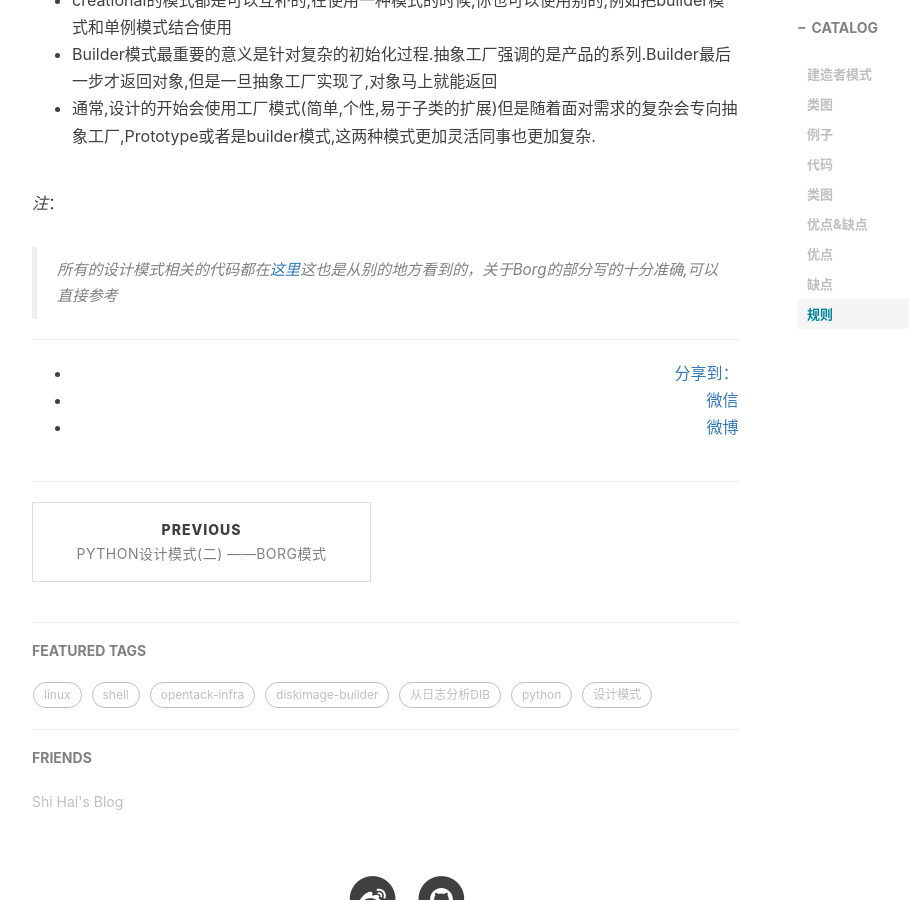
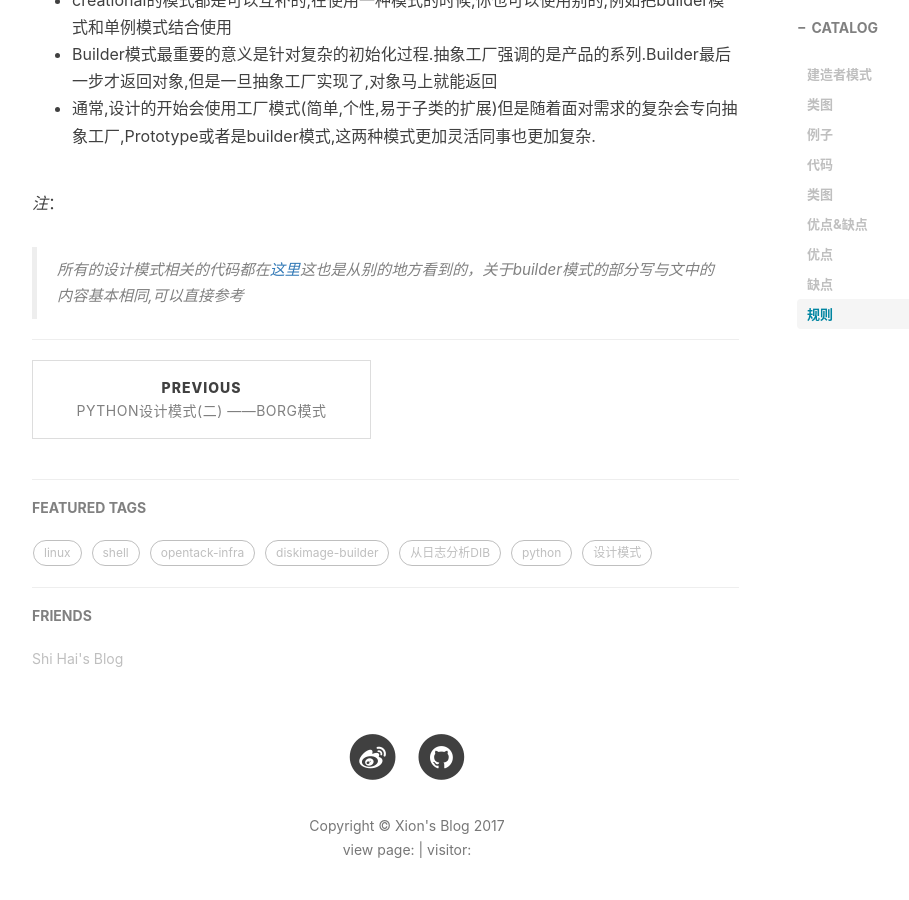
Before and after one commit to xionchen/xionchen.github.io, a Jekyll site: the page built from _posts/2017-07-01-python-patterns_03.markdown, in a window 1280 px wide and 900 px high, scrolled down 5941 px. Shown: the whole window, without its empty margins (233-1142 px from the left). Built offline with Jekyll 4.4.1, drawn with Linux system fonts in a browser that asks for light colours; nearby versions of some CDN libraries; comment, search, counter and statistics services are not loaded.

Commit message:
duoshuo is uselee now i use youyan

```diff
--- a/_layouts/post.html
+++ b/_layouts/post.html
@@ -69,30 +69,10 @@
                 </style>
 
 
-                {% if site.duoshuo_share && site.duoshuo_username %}
-                <!-- 多说 Share start -->
-                </style>
-                <div class="ds-share"
-                    style="text-align: right"
-                    data-thread-key="{{page.id}}"
-                    data-title="{{page.title}}"
-                    data-url="{{site.url}}{{site.baseurl}}{{page.url}}"
-                    data-images="{{ site.url }}{{site.baseurl}}/{% if page.header-img %}{{ page.header-img }}{% else %}{{ site.header-img }}{% endif %}"
-                    data-content="{{ content | strip_html | truncate:80 }} | {{ site.SEOTitle }} " >
-                    <div class="ds-share-inline">
-                      <ul  class="ds-share-icons-16">
-                        <li data-toggle="ds-share-icons-more"><a class="ds-more" href="#">分享到：</a></li>
-                        <li><a class="ds-wechat flat" href="javascript:void(0);" data-service="wechat">微信</a></li>
-                        <li><a class="ds-weibo flat" href="javascript:void(0);" data-service="weibo">微博</a></li>
-                      </ul>
-                      <div class="ds-share-icons-more">
-                      </div>
-                    </div>
-                <hr>
-                </div>
-                <!-- 多说 Share end-->
-                {% endif %}
-
+                <!-- UY BEGIN -->
+                <div id="uyan_frame"></div>
+                <script type="text/javascript" src="http://v2.uyan.cc/code/uyan.js"></script>
+                <!-- UY END -->
 
                 <ul class="pager">
                     {% if page.previous.url %}
@@ -164,7 +144,7 @@
                     <h5><a href="/tags/">FEATURED TAGS</a></h5>
                     <div class="tags">
         				{% for tag in site.tags %}
-                            {% if tag[1].size > {{site.featured-condition-size}} %}
+                        {% if tag[1].size > {{site.featured-condition-size}} %}
                 				<a href="/tags/#{{ tag[0] }}" title="{{ tag[0] }}" rel="{{ tag[1].size }}">
                                     {{ tag[0] }}
                                 </a>
--- a/_posts/2017-07-01-python-patterns_03.markdown
+++ b/_posts/2017-07-01-python-patterns_03.markdown
@@ -216,4 +216,4 @@
 
 
 *注*：
->所有的设计模式相关的代码都在[这里](https://github.com/xionchen/python-patterns)这也是从别的地方看到的，关于Borg的部分写的十分准确,可以直接参考
+>所有的设计模式相关的代码都在[这里](https://github.com/xionchen/python-patterns)这也是从别的地方看到的，关于builder模式的部分写与文中的内容基本相同,可以直接参考
```
Also changed, not shown: other parts of _layouts/post.html (+0 -13 lines).
